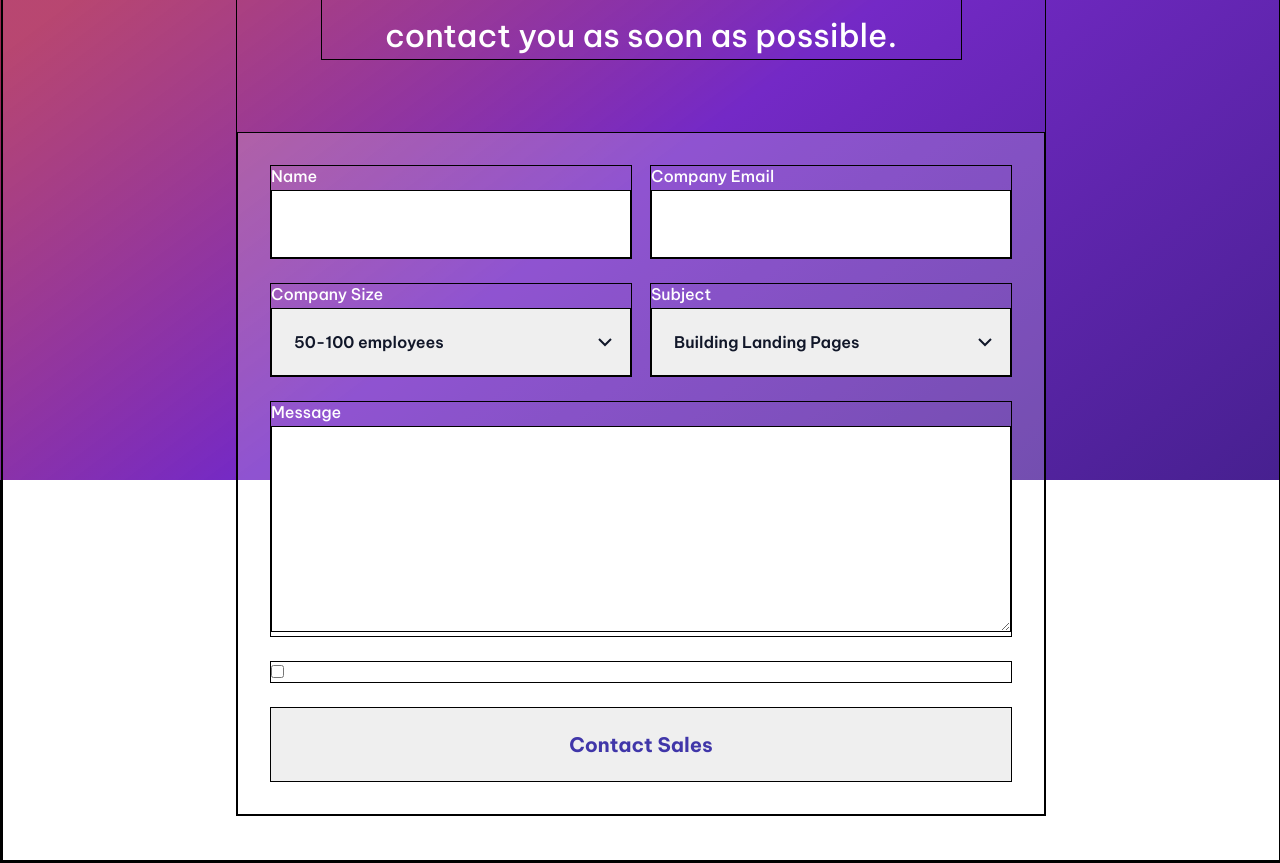
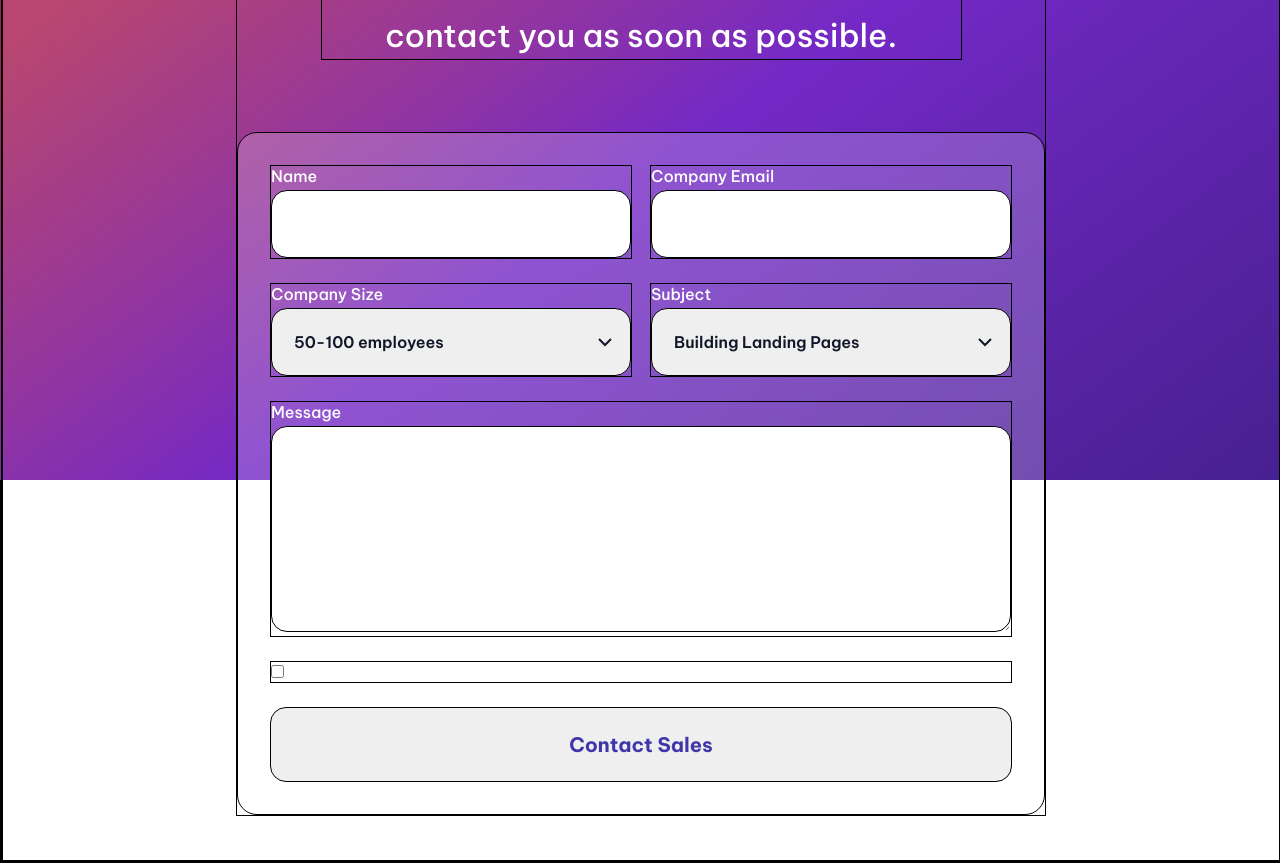
Before and after one commit to Nimus-oes/frontend-react, a React (Vite) app in the folder 01-ContactForm/: page / in a window 1280 px wide. Shown: the part 320-1183 px from the top of the page. Built offline with nearby package versions, Linux system fonts and the light colour scheme.

Commit message:
Add border radius to all components

```diff
--- a/01-ContactForm/src/App.css
+++ b/01-ContactForm/src/App.css
@@ -50,6 +50,7 @@
   display: grid;
   grid-template-columns: 1fr;
   background-color: rgba(255, 255, 255, 0.2);
+  border-radius: 20px;
 }
 
 .input-item {
@@ -65,6 +66,7 @@
   padding: 22px;
   height: 68px;
   color: rgb(17, 23, 41);
+  border-radius: 16px;
 }
 
 .input-field,
@@ -83,6 +85,7 @@
   font-size: 20px;
   padding: 24px 0;
   color: rgb(64, 54, 169);
+  border-radius: 16px;
 }
 
 .dropdown {
```
